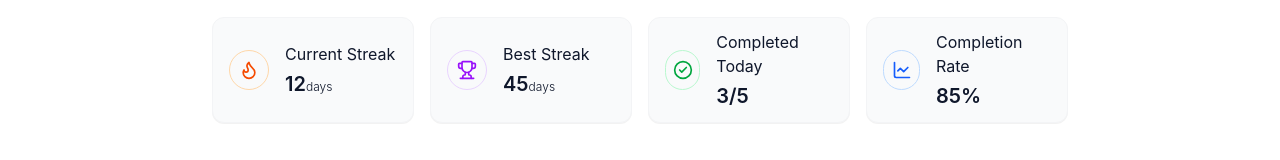
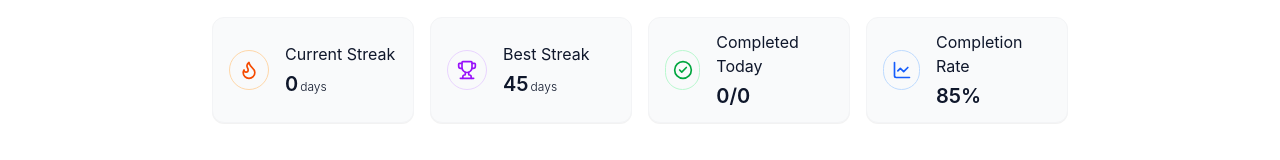
Before and after one commit to yitbe22/daily-habit-tracker, a React (Vite) app: page / in a window 1280 px wide. Shown: the part 191-351 px from the top of the page. Built offline with nearby package versions, Linux system fonts and the light colour scheme.

Commit message:
Implemented current streak and todays completed in stat

```diff
--- a/src/components/AddForm.jsx
+++ b/src/components/AddForm.jsx
@@ -1,6 +1,6 @@
 import { useContext} from "react";
-import habitIcons from "../data/habitIcons";
-import habitColors from "../data/habitColors";
+import habitIcons from "../utils/habitIcons";
+import habitColors from "../utils/habitColors";
 import { X } from "lucide-react";
 import { PageContext } from "../context/PageContext";
 
--- a/src/components/HabitItem.jsx
+++ b/src/components/HabitItem.jsx
@@ -1,11 +1,11 @@
 import { Flame } from "lucide-react";
-import habitIcons from "../data/habitIcons";
-import habitColors from "../data/habitColors";
+import habitIcons from "../utils/habitIcons";
+import habitColors from "../utils/habitColors";
 import { useContext } from "react"
 import { PageContext } from "../context/PageContext"
 
-const HabitItem = ({habit, onToggle}) => {
-    const {setPage, setSelectedHabit} = useContext(PageContext);
+const HabitItem = ({habit}) => {
+    const {setPage, setSelectedHabit,toggelHabit} = useContext(PageContext);
     const today = new Date().toISOString().split("T")[0];
     const completed = habit.completions[today] || false;
 
@@ -45,7 +45,7 @@ const HabitItem = ({habit, onToggle}) => {
         <button
           onClick={(event) => {
             event.stopPropagation();
-            onToggle(habit.id)}}
+            toggelHabit(habit.id)}}
           aria-label={completed ? "Mark incomplete" : "Mark complete"}
           className="w-8 h-8 relative rounded-full border-2 border-emerald-500 cursor-pointer"
         >
--- a/src/components/HabitListItem.jsx
+++ b/src/components/HabitListItem.jsx
@@ -1,6 +1,6 @@
 import HabitItem from "./HabitItem";
 
-const HabitListItem = ({habits, onToggle, setPage}) => {
+const HabitListItem = ({habits, setPage}) => {
   return (
     <section className="w-full mx-auto">
       <h1 className="text-xl sm:text-2xl font-medium pb-3">Today's Habits</h1>
@@ -10,7 +10,6 @@ const HabitListItem = ({habits, onToggle, setPage}) => {
                setPage={setPage}
                key={habit.id}
                habit={habit}
-               onToggle={onToggle}
                 />
         ))}
       </div>
--- a/src/components/HabitStat.jsx
+++ b/src/components/HabitStat.jsx
@@ -2,8 +2,8 @@ import { MoveLeft } from "lucide-react"
 import { HabitStatCard } from "./HabitStatCard"
 import { useContext } from "react"
 import { PageContext } from "../context/PageContext"
-import habitIcons from "../data/habitIcons"
-import habitColors from "../data/habitColors"
+import habitIcons from "../utils/habitIcons"
+import habitColors from "../utils/habitColors"
 
 
 export const HabitStat = ({habit, onEdit}) => {
@@ -47,7 +47,7 @@ export const HabitStat = ({habit, onEdit}) => {
                         });
                         onEdit();
                    }}
-                   className="border border-orange-500 px-2 py-1 rounded-2xl">Edit Habit</button>
+                   className="border border-orange-500 px-2 py-1 rounded-2xl cursor-pointer hover:bg-amber-500">Edit Habit</button>
             </div>
         </div>
         <div className="grid grid-cols-1 sm:grid-cols-2 lg:grid-cols-3 gap-4 py-5">
--- a/src/components/QuickAdd.jsx
+++ b/src/components/QuickAdd.jsx
@@ -1,5 +1,5 @@
 import { useState } from "react";
-import habitColors from "../data/habitColors";
+import habitColors from "../utils/habitColors";
 
 
 const QuickAdd = ({onAddHabit}) => {
--- a/src/components/Stat.jsx
+++ b/src/components/Stat.jsx
@@ -1,7 +1,7 @@
 import StatCard from "./StatCard";
 import { Flame, Trophy, CircleCheck, ChartLine } from "lucide-react";
 
-const Stat = ({ onAddHabit }) => {
+const Stat = ({ onAddHabit, streak, completedToday }) => {
   return (
     <div className="mx-auto w-full max-w-230 bg-white dark:bg-slate-950">
       <div className="flex flex-col space-y-3 sm:flex-row sm:justify-between sm:items-center  px-6 sm:px-7 md:px-8 py-5">
@@ -24,7 +24,7 @@ const Stat = ({ onAddHabit }) => {
         <StatCard
           icon={Flame}
           title="Current Streak"
-          value="12"
+          value={streak}
           unit="days"
           iconColor="text-orange-600"
           borderColor="text-orange-200"
@@ -42,7 +42,7 @@ const Stat = ({ onAddHabit }) => {
         <StatCard
           icon={CircleCheck}
           title="Completed Today"
-          value="3/5"
+          value={completedToday}
           iconColor="text-green-600"
           borderColor="text-green-200"
         />
--- a/src/components/StatCard.jsx
+++ b/src/components/StatCard.jsx
@@ -7,7 +7,7 @@ const StatCard = ({icon: Icon, title, value, unit, iconColor, borderColor}) => {
        <div className="flex flex-col">
           <p className="text-2xs mb-1">{title}</p>
           <span className="text-xl font-semibold">{value}
-              <small className="text-xs font-light">{unit}</small>
+              <small className="text-xs font-light pl-0.5">{unit}</small>
           </span>
 
        </div>
--- a/src/data/habitColors.js
+++ /dev/null
@@ -1,12 +0,0 @@
-const habitColors = [
-  { name: "orange", value: "#f97316" },
-  { name: "red", value: "#ef4444" },
-  { name: "blue", value: "#3b82f6" },
-  { name: "green", value: "#22c55e" },
-  { name: "purple", value: "#a855f7" },
-  { name: "pink", value: "#ec4899" },
-  { name: "yellow", value: "#eab308" },
-  { name: "cyan", value: "#06b6d4" },
-];
-
-export default habitColors
--- a/src/data/habitIcons.js
+++ /dev/null
@@ -1,34 +0,0 @@
-import {
-  BookOpen,
-  Dumbbell,
-  Droplets,
-  Heart,
-  Brain,
-  Moon,
-  Sun,
-  Footprints,
-  Apple,
-  Music,
-  Code,
-  Pencil,
-  Target,
-} from "lucide-react";
-
-const habitIcons = [
-  { name: "book", icon: BookOpen },
-  { name: "workout", icon: Dumbbell },
-  { name: "water", icon: Droplets },
-  { name: "health", icon: Heart },
-  { name: "meditation", icon: Brain },
-  { name: "sleep", icon: Moon },
-  { name: "morning", icon: Sun },
-  { name: "walking", icon: Footprints },
-  { name: "food", icon: Apple },
-  { name: "music", icon: Music },
-  { name: "coding", icon: Code },
-  { name: "writing", icon: Pencil },
-  { name: "target", icon: Target },
-];
-
-
-export default habitIcons
--- a/src/pages/Home.jsx
+++ b/src/pages/Home.jsx
@@ -6,6 +6,7 @@ import QuickAdd from "../components/QuickAdd";
 import Stat from "../components/Stat";
 import Footer from "../components/Footer";
 import { PageContext } from "../context/PageContext";
+import { getCurrentStreak, getCompletedToday} from "../utils/generalCalculations";
 
 
 const Home = ({darkMode,toggleDarkMode,setPage}) => {
@@ -13,19 +14,25 @@ const Home = ({darkMode,toggleDarkMode,setPage}) => {
   const {
     habits,
     addHabit,
-    toggleHabit,
     isFormOpen,
     setIsFormOpen,
   } = useContext(PageContext);
+
+   const currentStreak = getCurrentStreak(habits);
+   const completedToday = getCompletedToday(habits);
+
+   console.log(habits);
 
   return (
     <div className="min-h-screen bg-white text-slate-900 dark:bg-slate-950 dark:text-white  overflow-hidden">
       <NavBar darkMode={darkMode} toggleDarkMode={toggleDarkMode}/>
 
       <main className="pt-14 sm:pt-16 md:pt-17 lg:pt-18">
-        <Stat onAddHabit={() => setIsFormOpen(true)} />
+        <Stat onAddHabit={() => setIsFormOpen(true)}
+             streak={currentStreak}
+             completedToday={completedToday}/>
         <div className="mx-auto w-full max-w-230 px-4 sm:px-6 md:px-8 py-5 flex flex-col md:flex-row md:justify-between md:items-start gap-5">
-          <HabitListItem habits={habits} onToggle={toggleHabit} setPage={setPage} />
+          <HabitListItem habits={habits} setPage={setPage} />
           <QuickAdd onAddHabit={addHabit}/>
         </div>
       </main>
```
Also changed, not shown: src/data/habit.js (deleted).
